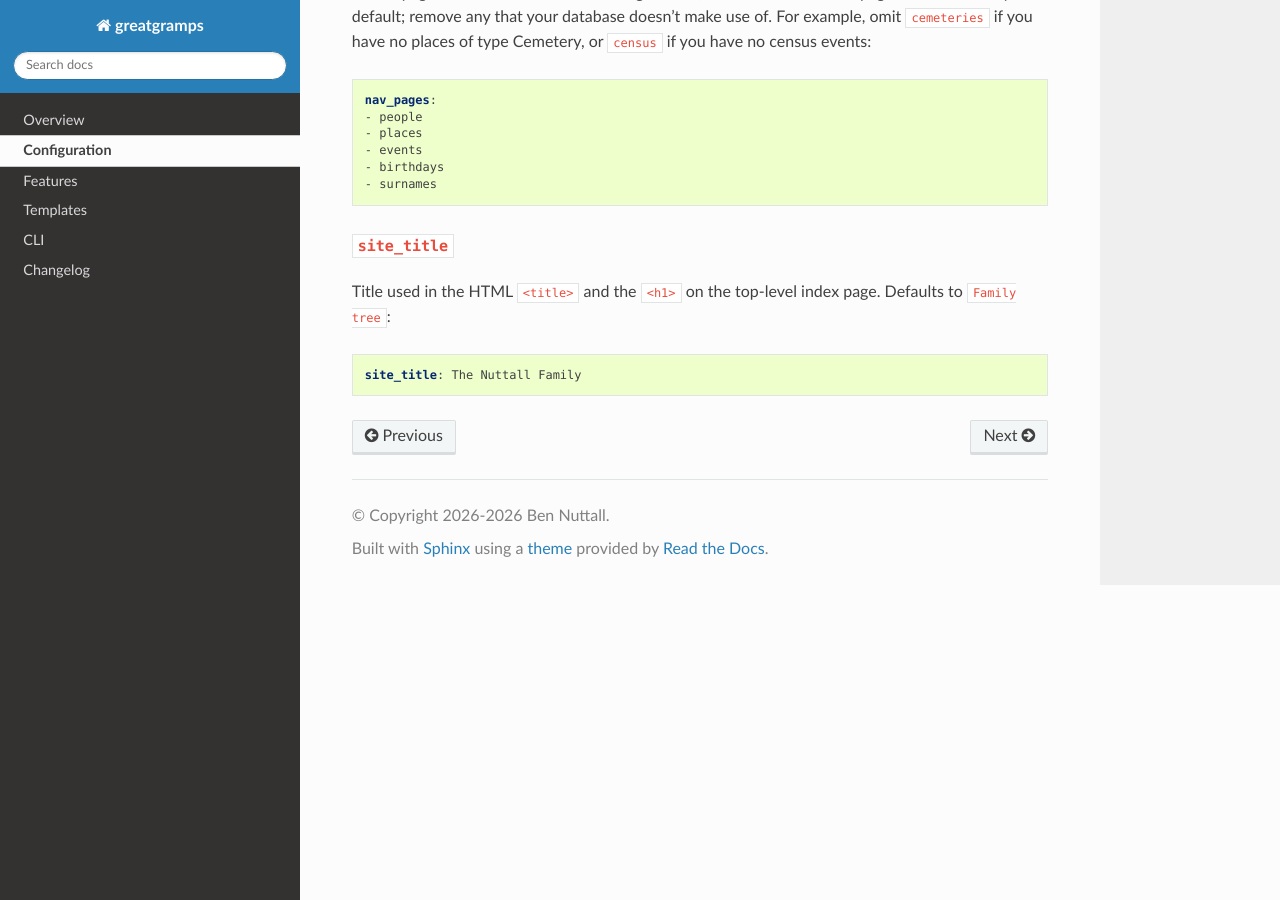
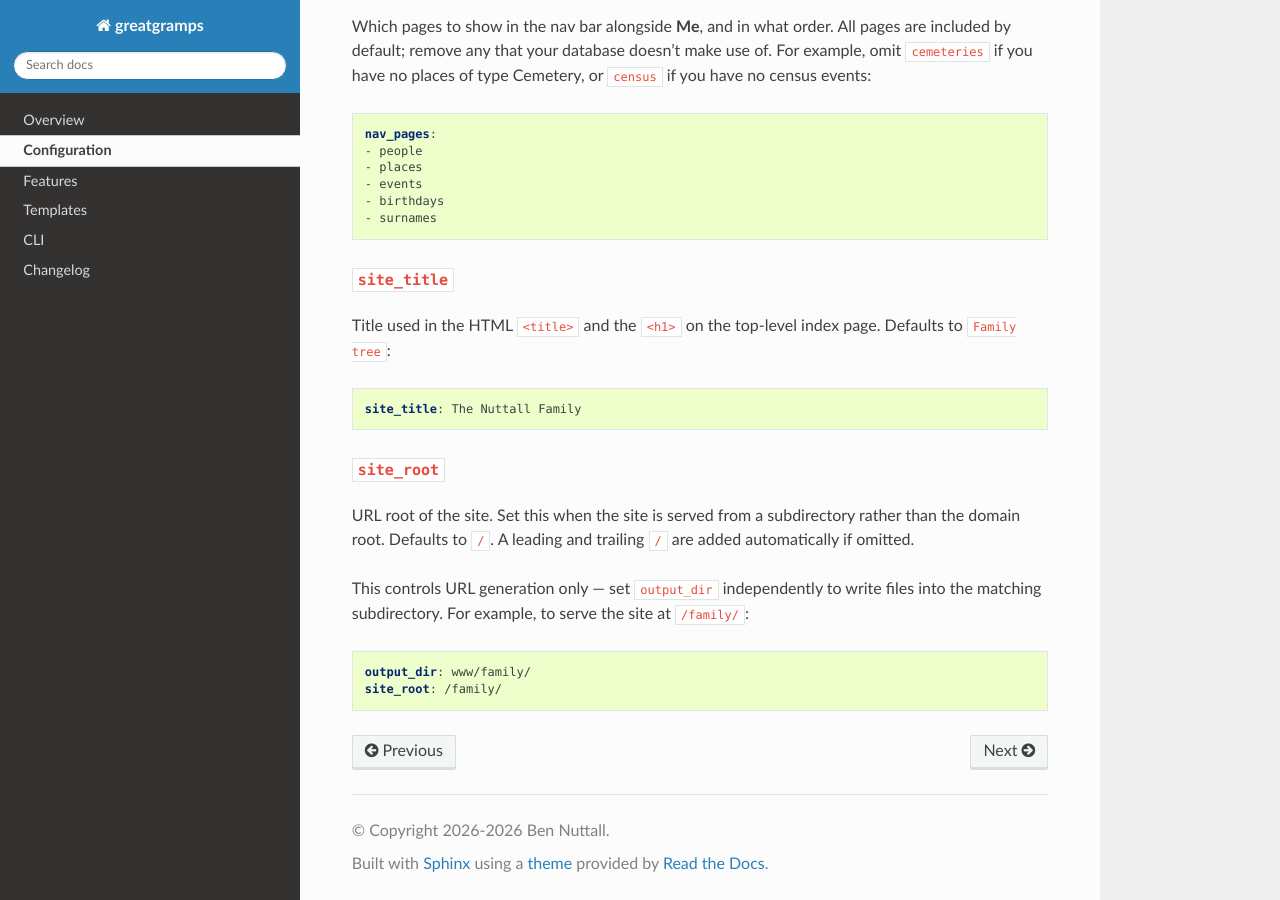
Before and after one commit to bennuttall/greatgramps, a Sphinx documentation site: the page built from docs/config/index.rst, in a window 1280 px wide and 900 px high, scrolled down 1687 px. Built offline with Sphinx 7.4.7 and the Read the Docs theme 3.1.0, drawn with Linux system fonts in a browser that asks for light colours; pages that are not in the unit, such as notebooks, are missing from menus.

Commit message:
Add site_root config option for subdirectory deployments
Co-Authored-By: Claude Sonnet 4.6 <noreply@anthropic.com>

```diff
--- a/docs/config/index.rst
+++ b/docs/config/index.rst
@@ -56,6 +56,9 @@ Relative paths are resolved relative to the config file's directory.
    * - ``site_title``
      - no
      - ``Family tree``
+   * - ``site_root``
+     - no
+     - ``/``
 
 ``db_path``
 -----------
@@ -114,3 +117,17 @@ Title used in the HTML ``<title>`` and the ``<h1>`` on the top-level index page.
 .. code-block:: yaml
 
     site_title: The Nuttall Family
+
+``site_root``
+-------------
+
+URL root of the site. Set this when the site is served from a subdirectory rather than the domain
+root. Defaults to ``/``. A leading and trailing ``/`` are added automatically if omitted.
+
+This controls URL generation only — set ``output_dir`` independently to write files into the
+matching subdirectory. For example, to serve the site at ``/family/``:
+
+.. code-block:: yaml
+
+    output_dir: www/family/
+    site_root: /family/
```
Also changed, not shown: 4 other files.
